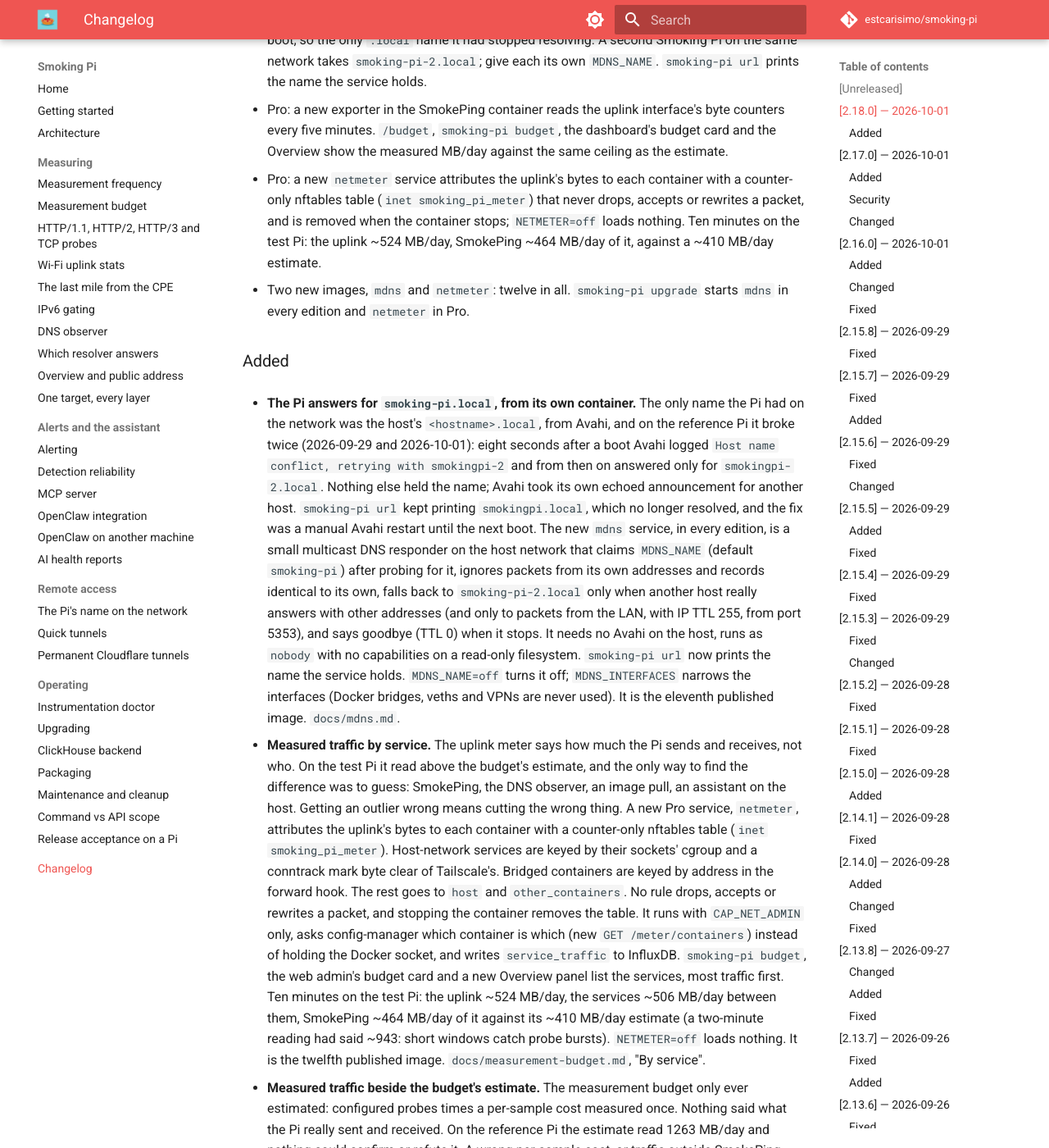
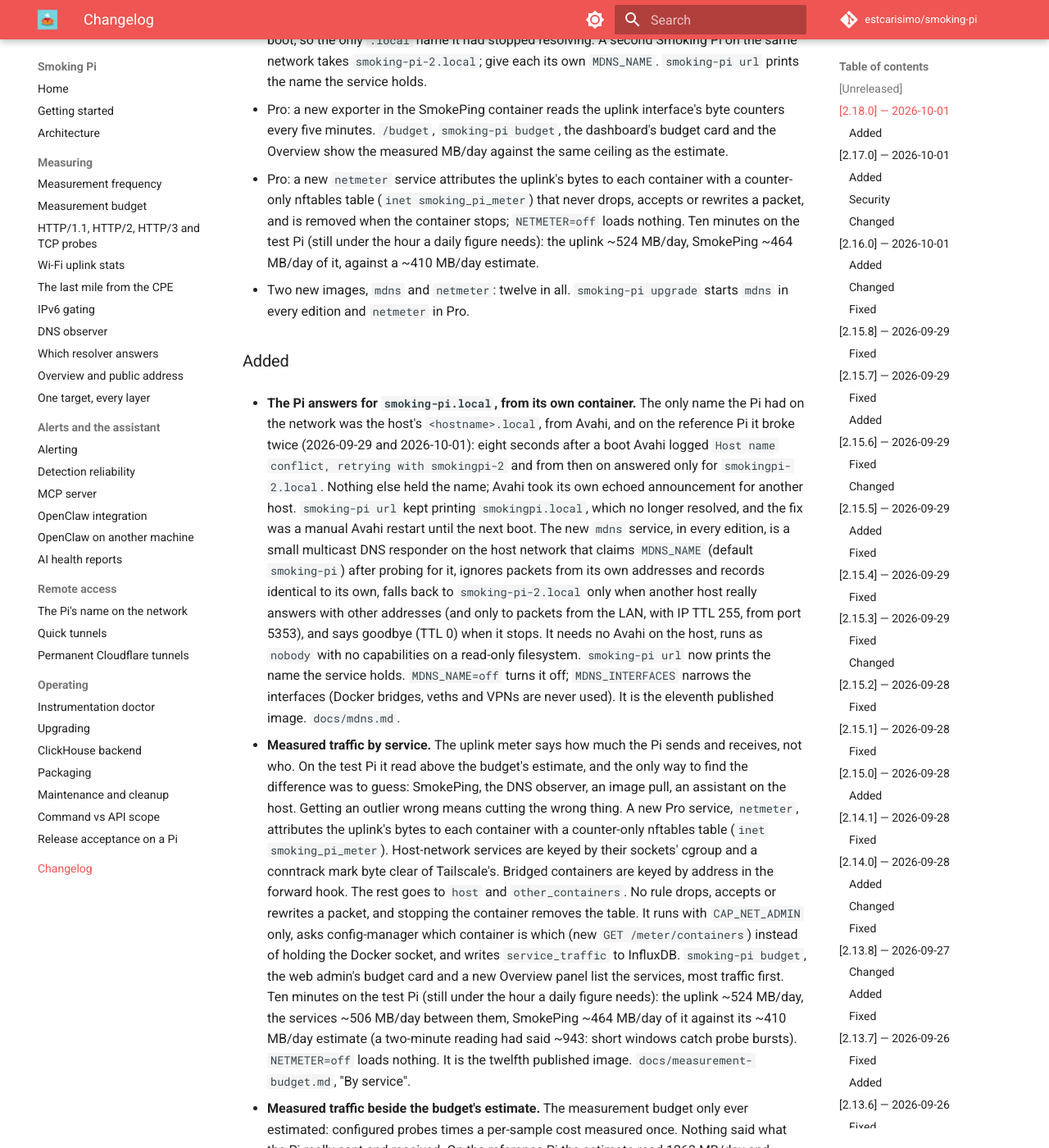
Before and after one commit to estcarisimo/smoking-pi, an MkDocs documentation site: the page built from docs/changelog.md, in a window 1280 px wide and 1400 px high, scrolled down 572 px. Shown: the whole window at 82% size. Built offline with MkDocs 1.6.1 and Material for MkDocs 9.7.7, drawn with Linux system fonts in a browser that asks for light colours; comment, search, counter and statistics services are not loaded.

Commit message:
docs(release): address review: say the ten-minute figures are still provisional, hedge the 506/524 gap, reflow
Co-Authored-By: Claude Opus 5.5 <noreply@anthropic.com>

```diff
--- a/CHANGELOG.md
+++ b/CHANGELOG.md
@@ -29,8 +29,8 @@ really carried, and (Pro) which service carried it.
   container with a counter-only nftables table (`inet smoking_pi_meter`)
   that never drops, accepts or rewrites a packet, and is removed when the
   container stops; `NETMETER=off` loads nothing. Ten minutes on the test
-  Pi: the uplink ~524 MB/day, SmokePing ~464 MB/day of it, against a
-  ~410 MB/day estimate.
+  Pi (still under the hour a daily figure needs): the uplink ~524
+  MB/day, SmokePing ~464 MB/day of it, against a ~410 MB/day estimate.
 - Two new images, `mdns` and `netmeter`: twelve in all. `smoking-pi
   upgrade` starts `mdns` in every edition and `netmeter` in Pro.
 
@@ -60,7 +60,8 @@ really carried, and (Pro) which service carried it.
 
 - **Measured traffic by service.** The uplink meter says how much the Pi
   sends and receives, not who. On the test Pi it read above the budget's
-  estimate, and the only way to find the difference was to guess: SmokePing, the DNS observer, an image pull, an assistant on the
+  estimate, and the only way to find the difference was to guess:
+  SmokePing, the DNS observer, an image pull, an assistant on the
   host. Getting an outlier wrong means cutting the wrong thing. A new Pro
   service, `netmeter`, attributes the uplink's bytes to each container
   with a counter-only nftables table (`inet smoking_pi_meter`).
@@ -73,7 +74,8 @@ really carried, and (Pro) which service carried it.
   `GET /meter/containers`) instead of holding the Docker socket, and
   writes `service_traffic` to InfluxDB. `smoking-pi budget`, the web
   admin's budget card and a new Overview panel list the services, most
-  traffic first. Ten minutes on the test Pi: the uplink ~524 MB/day,
+  traffic first. Ten minutes on the test Pi (still under the hour a daily
+  figure needs): the uplink ~524 MB/day,
   the services ~506 MB/day between them, SmokePing ~464 MB/day of it
   against its ~410 MB/day estimate (a two-minute reading had said ~943:
   short windows catch probe bursts). `NETMETER=off` loads nothing. It is
```
Also changed, not shown: docs/measurement-budget.md (+6 -4 lines).
